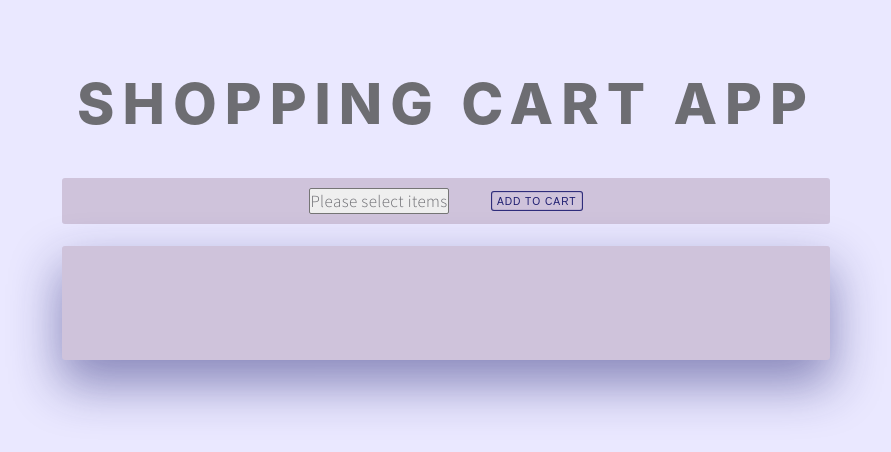
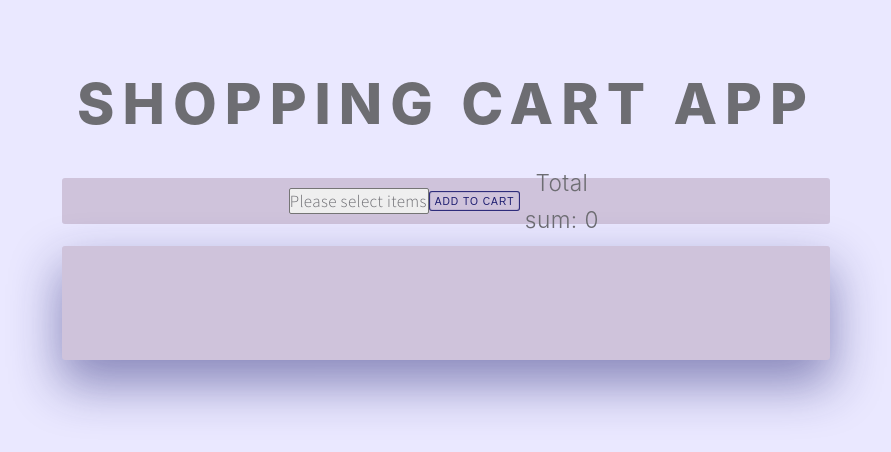
Before and after one commit to mychi15/React_shopping_cart, a React (Create React App) app: page / in a window 1280 px wide. Shown: the top 452 px of the page, without its empty margins (194-1085 px from the left). Built offline with nearby package versions, Linux system fonts and the light colour scheme.

Commit message:
add total sum

```diff
--- a/src/Components/Cart.js
+++ b/src/Components/Cart.js
@@ -10,6 +10,11 @@ class Cart extends Component{
         }
         this.closeItem = this.closeItem.bind(this);
         this.addQuantity = this.addQuantity.bind(this);
+        this.calculateSum = this.calculateSum.bind(this);
+    }
+
+    calculateSum() {
+      return this.state.items.reduce(((a, b) => a + b.price * b.quantity), 0);
     }
 
     addSelectiontoCart(itemName) {
@@ -60,6 +65,7 @@ class Cart extends Component{
             <>
                 <Menu
                     addToCart={this.addSelectiontoCart.bind(this)}
+                    sum={this.calculateSum()}
                 />
                 <div className="cart-container" id="wrapper">
                     {this.state.items.map(item => this.renderItem(item))}
--- a/src/Components/Menu.js
+++ b/src/Components/Menu.js
@@ -5,10 +5,16 @@ class Menu extends Component {
     constructor (props) {
         super(props);
         this.state = {
-            curValue: null
+            curValue: null,
+            sum: 0
         }
         this.onChangeHandler = this.onChangeHandler.bind(this);
         this.onClickHandler =  this.onClickHandler.bind(this);
+    }
+
+
+    static getDerivedStateFromProps(props, state) {
+      return {sum: props.sum};
     }
 
     onChangeHandler(event) {
@@ -33,6 +39,7 @@ class Menu extends Component {
                     })}
                 </select>
                 <button onClick={this.onClickHandler}>Add to Cart</button>
+                <span>Total sum: {this.state.sum}</span>
             </div>
         )
     }
```
